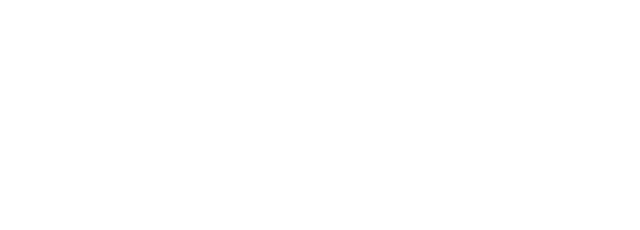
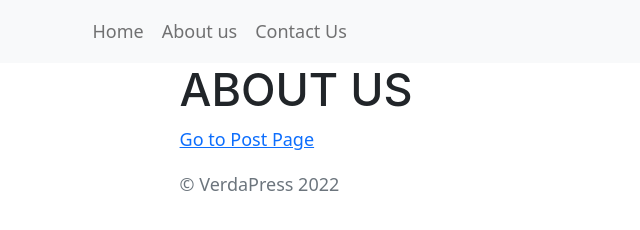
Before and after one commit to verdapress/vpGatsbyMDown, a Gatsby site: page /about in a window 1280 px wide. Before the commit this address had no page. Shown: the whole page, without its empty margins (0-640 px from the left). Built offline with nearby package versions, Linux system fonts and the light colour scheme; Gatsby itself is replaced by a stand-in of ours.

Commit message:
Added Contact & About Pages

```diff
--- a/src/components/header.js
+++ b/src/components/header.js
@@ -5,7 +5,7 @@
 const Header = () => (
     <Navbar bg="light" expand="lg">
   <Container>
-    <Navbar.Brand href="#home">Home</Navbar.Brand>
+
     <Navbar.Toggle aria-controls="basic-navbar-nav" />
     <Navbar.Collapse id="basic-navbar-nav">
       <Nav className="me-auto">
--- /dev/null
+++ b/src/pages/about.js
@@ -0,0 +1,19 @@
+import * as React from "react";
+import { Link } from "gatsby";
+import { StaticImage } from "gatsby-plugin-image";
+
+import Layout from "../components/layout";
+import Seo from "../components/seo";
+import Footer from "../components/Footer";
+
+const About = () => (
+  <Layout>
+    <h1>ABOUT US</h1>
+    <p>
+      <Link to="/page-2/">Go to Post Page</Link> <br />
+    </p>
+    <Footer></Footer>
+  </Layout>
+)
+
+export default About
--- /dev/null
+++ b/src/pages/contact.js
@@ -0,0 +1,19 @@
+import * as React from "react";
+import { Link } from "gatsby";
+import { StaticImage } from "gatsby-plugin-image";
+
+import Layout from "../components/layout";
+import Seo from "../components/seo";
+import Footer from "../components/Footer";
+
+const Contact = () => (
+  <Layout>
+    <h1>Contact US</h1>
+    <p>
+      <Link to="/page-2/">Go to Post Page</Link> <br />
+    </p>
+    <Footer></Footer>
+  </Layout>
+)
+
+export default Contact
```
